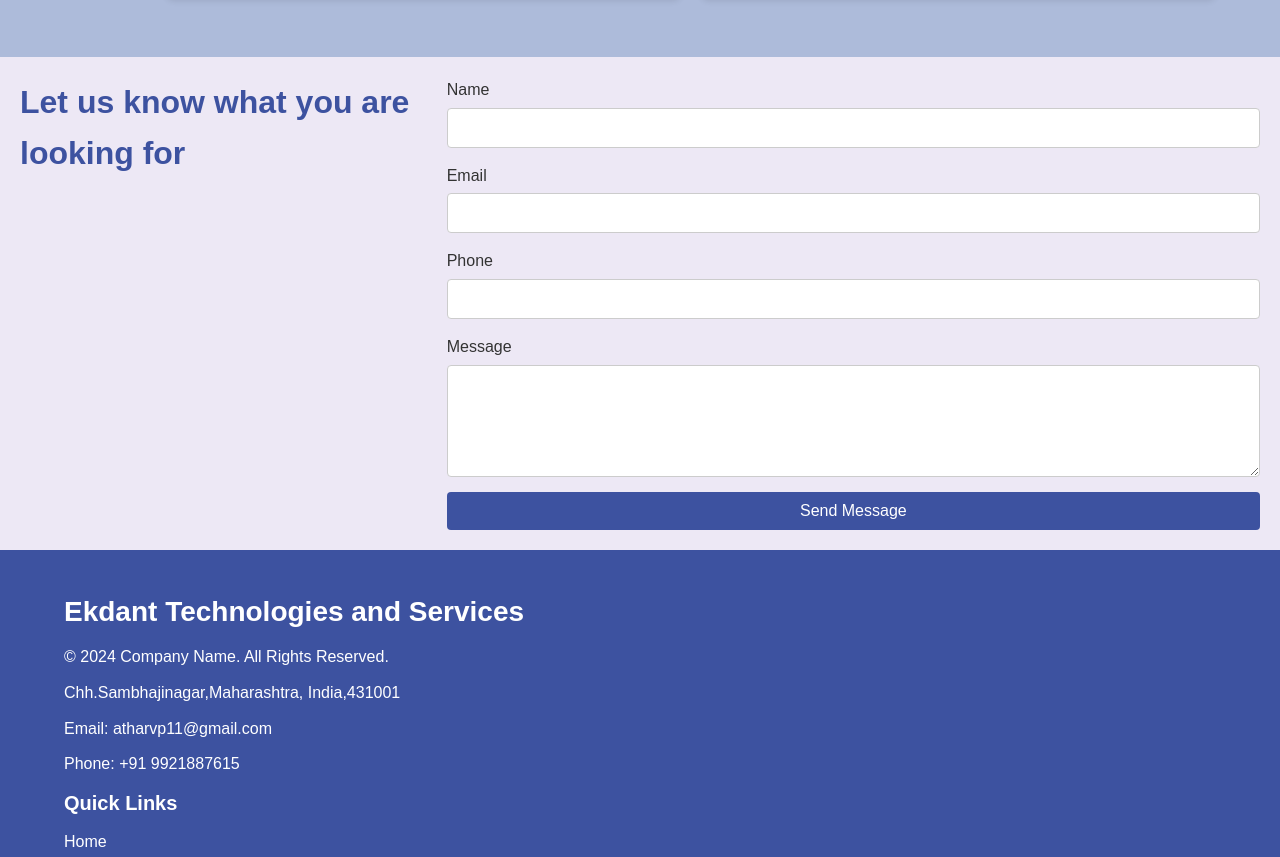
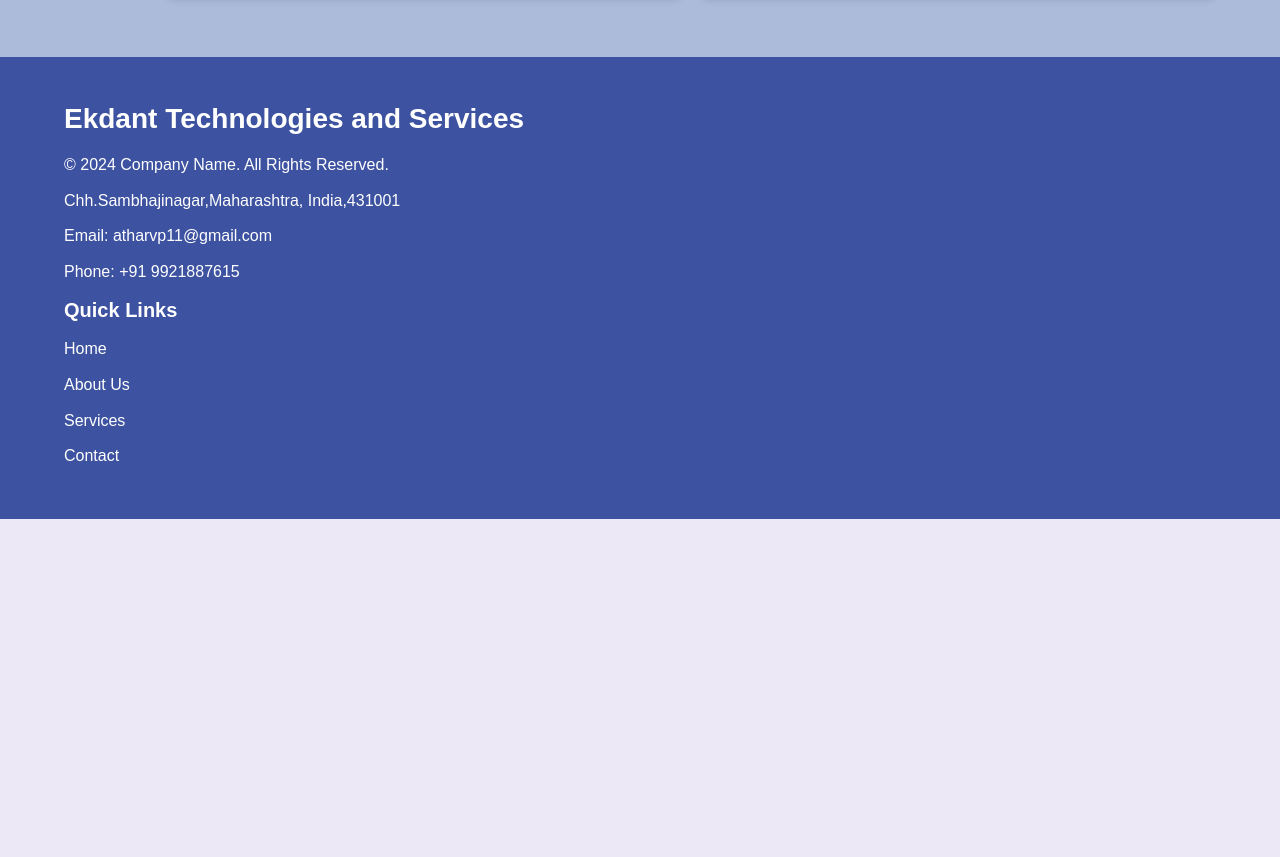
Before and after one commit to atharvp6212/Ekdant, a plain HTML site: page index.html in a window 1280 px wide. Shown: the part 2351-3208 px from the top of the page. After the commit the page ends 2870 px from the top, so only its background shows below. Drawn offline with nearby package versions, Linux system fonts and the light colour scheme.

Commit message:
Update index.html

```diff
--- a/index.html
+++ b/index.html
@@ -119,54 +119,6 @@
             </div>
         </div>
     </section>
-<section class="contact-form-section" id="start">
-        <div class="container1">
-            <h2>Let us know what you are looking for</h2>
-            <form  method="post" class="contact-form">
-                <div class="form-group">
-                    <label for="name">Name</label>
-                    <input type="text" id="name" name="name" required>
-                </div>
-                <div class="form-group">
-                    <label for="email">Email</label>
-                    <input type="email" id="email" name="email" required>
-                </div>
-                <div class="form-group">
-                    <label for="phone">Phone</label>
-                    <input type="tel" id="phone" name="phone">
-                </div>
-                <div class="form-group">
-                    <label for="message">Message</label>
-                    <textarea id="message" name="message" rows="5" required></textarea>
-                </div>
-                <button type="submit" class="btn-submit" onclick="SendMail()">Send Message</button>
-            </form>
-        </div>
-    </section>
-
-    <script>
-
-function SendMail() {
-  try {
-    var params = {
-      Name: document.getElementById("name").value,
-      Email: document.getElementById("email").value,
-      Number: document.getElementById("phone").value,
-      Message: document.getElementById("message").value
-    };
-    emailjs.send('service_rbxw2mv', 'template_g8aex63', params)
-      .then((response) => {
-        console.log('SUCCESS!', response.status, response.text);
-      }, (error) => {
-        console.log('FAILED...', error);
-      });
-  } catch (error) {
-    console.log('Error sending email:', error);
-  }
-}
-
-    </script>
-
 
 
     <footer class="footer">
```
